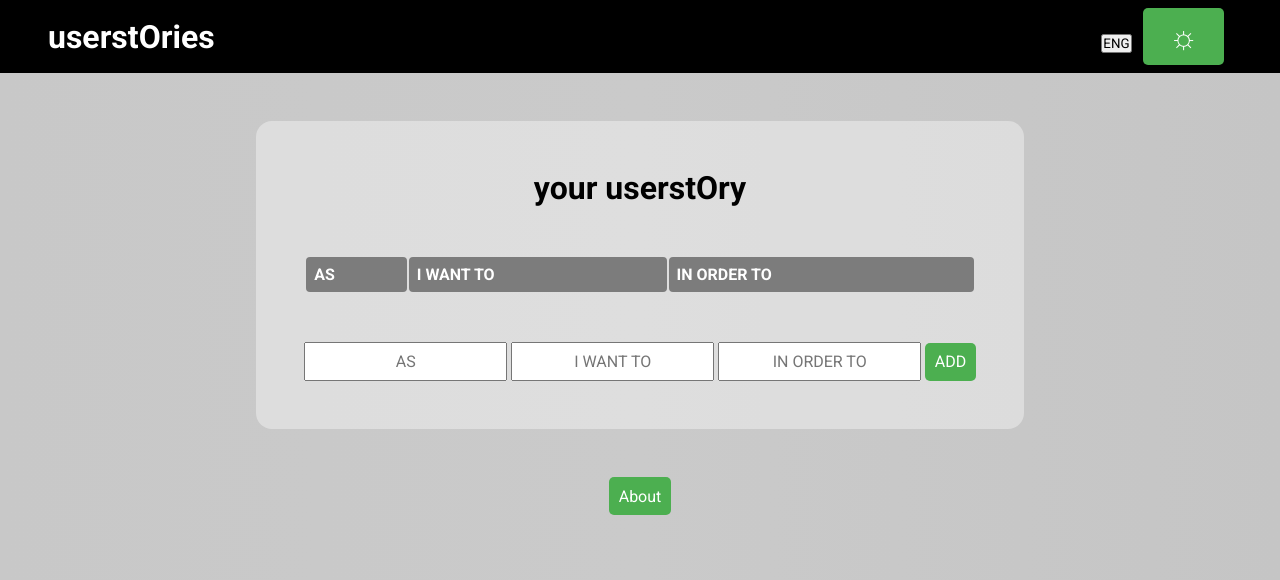
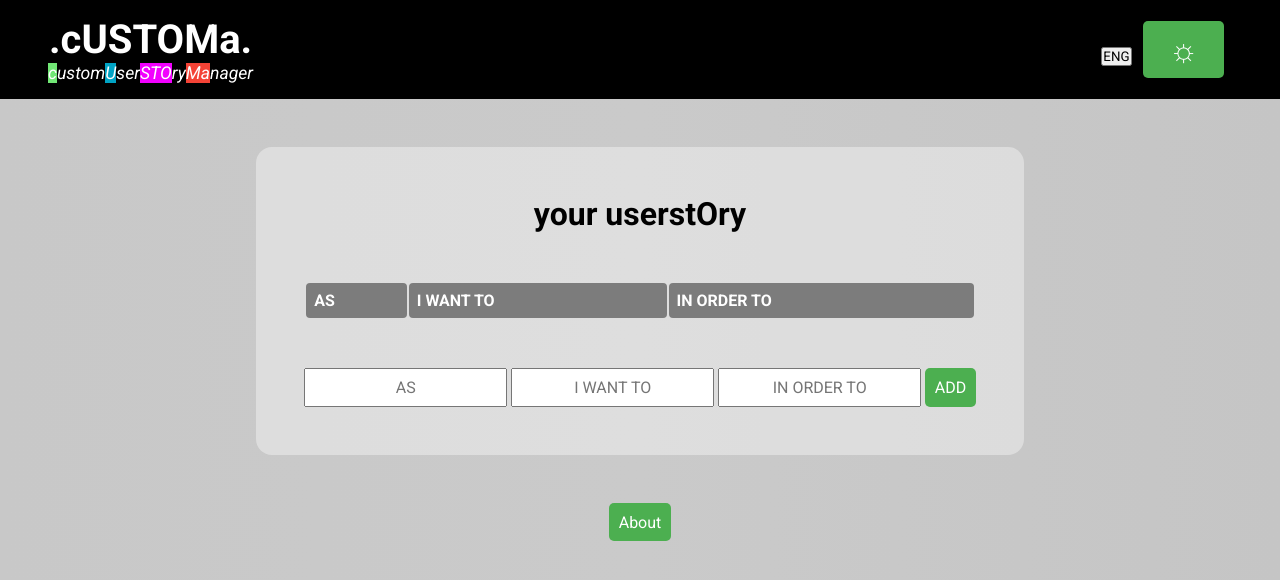
Before and after one commit to LouisAntoninLesieur/customa, a website: page index.html in a window 1280 px wide. Drawn offline with Linux system fonts and the light colour scheme.

Commit message:
a few css changes

```diff
--- a/css/layout.css
+++ b/css/layout.css
@@ -36,8 +36,21 @@
     width: 100%;
 }
 
+.logo {
+    display: flex;
+    flex-direction: column;
+    align-items: center;
+    margin: 1rem 0;
+}
+
 .title {
-    font-size: 2rem;
+    font-size: 2.5rem;
+}
+
+.subtitle {
+    font-size: 1.1rem;
+    font-weight: 400;
+    font-style: italic;
 }
 
 .container {
--- a/css/styles.css
+++ b/css/styles.css
@@ -36,3 +36,19 @@
     background-color: #f44336;
     color: white;
 }
+
+.c {
+    background-color: #71e775;
+}
+
+.u {
+    background-color: rgb(0, 163, 196);
+}
+
+.sto {
+    background-color: rgb(242, 0, 255);
+}
+
+.ma {
+    background-color: #f44336;
+}
--- a/index.html
+++ b/index.html
@@ -3,7 +3,7 @@
 <head>
     <meta charset="UTF-8">
     <meta name="viewport" content="width=device-width, initial-scale=1.0">
-    <title>userstOries</title>
+    <title>.cUSTOMa.</title>
     <link rel="stylesheet" href="./css/layout.css">
     <link rel="stylesheet" href="./css/styles.css">
     <link rel="stylesheet" href="./css/styles-dm.css">
@@ -13,7 +13,10 @@
 
     <header class="header">
         <nav class="nav">
-            <h1 class="title">userstOries</h1>
+            <div class="logo">
+                <h1 class="title">.cUSTOMa.</h1>
+                <p class="subtitle"><span class="c">c</span>ustom<span class="u">U</span>ser<span class="sto">STO</span>ry<span class="ma">Ma</span>nager</p>
+            </div>
             <div>
                 <button><span class="lang">ENG</span></button>
                 <button class="btn toggle swhitchBtn"> <span class="icon">&#x263C;</span></button>
@@ -52,16 +55,18 @@
           <p>Note that to write "USER" of "ADMIN" as "AS" will automatically display the component as : <span class="userAbout">USER</span> <span class="adminAbout">ADMIN</span></p>
           <p>This also works for French words <span class="userAbout">UTILISATEUR</span> and <span class="adminAbout">ADMINISTRATEUR</span></p>
           <p>An incomplete row will not be added.</p>
-          <p>Click on the <span class="btnAbout">Add</span> / <span class="btnAbout">Ajouter</span> button to add new rows.</p>
+          <p>Click on the <span class="btnAbout">ADD</span> / <span class="btnAbout">AJOUTER</span> button to add new rows.</p>
           <p>Cells are editable even after being added.</p>
           <p>Rows are deletable.</p>
           <p>Note that an uncomplete edited row will be displayed all in red.</p>
           <p>This project was created as a utility for user stories making.</p>
         </div>
     </div>
+
     <script src="../js/script.js"></script>
     <script src="../js/dk-md-script.js"></script>
     <script src="../js/modal.js"></script>
     <script src="../js/language.js"></script>
+
 </body>
 </html>
```
